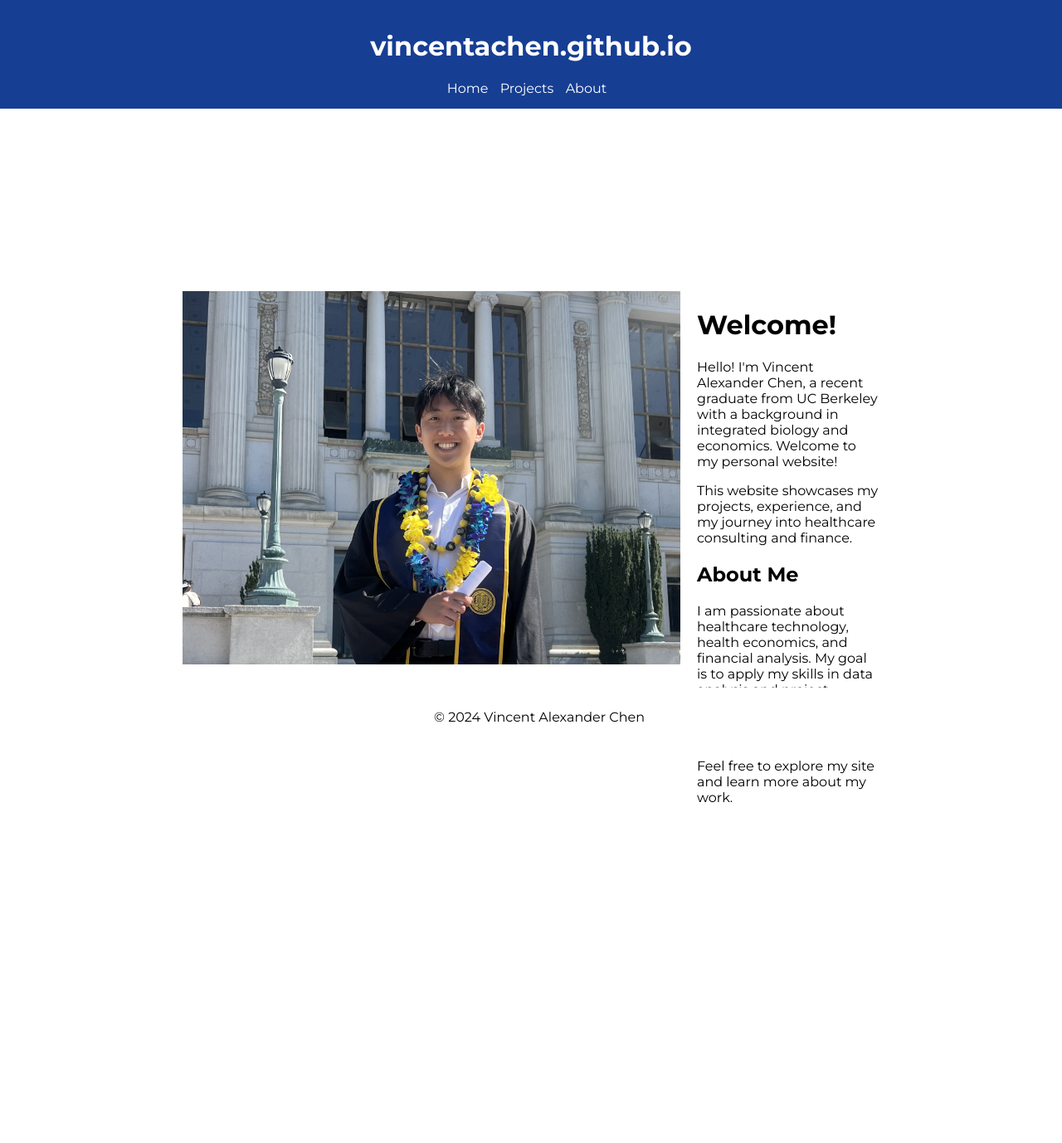
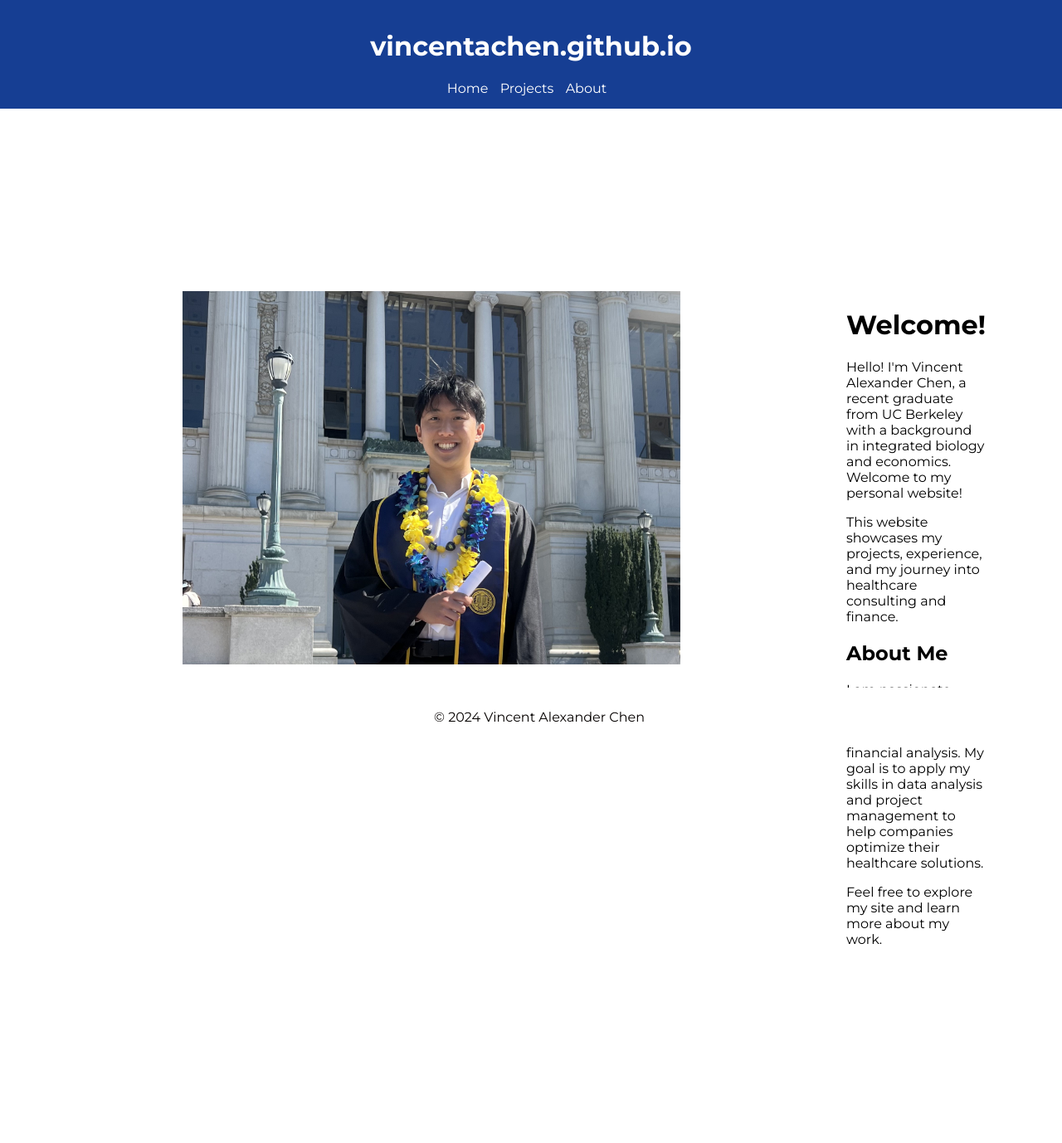
Before and after one commit to vincentachen/vincentachen.github.io, a Jekyll site: the page built from index.md, in a window 1280 px wide. Shown: the whole page at 83% size. Built offline with Jekyll 4.4.1, drawn with Linux system fonts in a browser that asks for light colours; before the commit the page ends 1207 px from its top, so only the background shows below that.

Commit message:
Update styles.css

```diff
--- a/assets/css/styles.css
+++ b/assets/css/styles.css
@@ -36,7 +36,7 @@ header {
 
 .right-column {
     flex: 2; /* Adjust this value to control the width of the right column */
-    padding-left: 20px; /* Space between image and text */
+    padding-left: 200px; /* Space between image and text */
 }
 
 nav ul {
```
